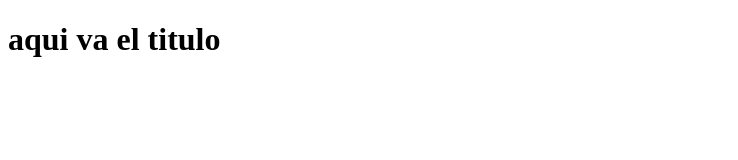
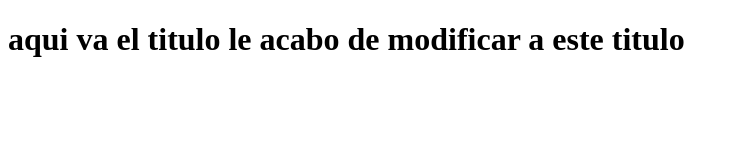
Before and after one commit to FerAlonso21/ProyectoJuegoAnimales, a plain HTML site: page index.html in a window 1280 px wide. Shown: the whole page, without its empty margins (0-738 px from the left). Drawn offline with Linux system fonts and the light colour scheme.

Commit message:
Prueba de rama

```diff
--- a/index.html
+++ b/index.html
@@ -8,7 +8,7 @@
     <link rel="stylesheet" href="./css/EstiloIndex.css">
 </head>
 <body>
-    <h1>aqui va el titulo </h1>
+    <h1>aqui va el titulo le acabo de modificar a este titulo </h1>
     <script src="./js/FuncionesIndex.js"></script>
 </body>
 </html>
```
